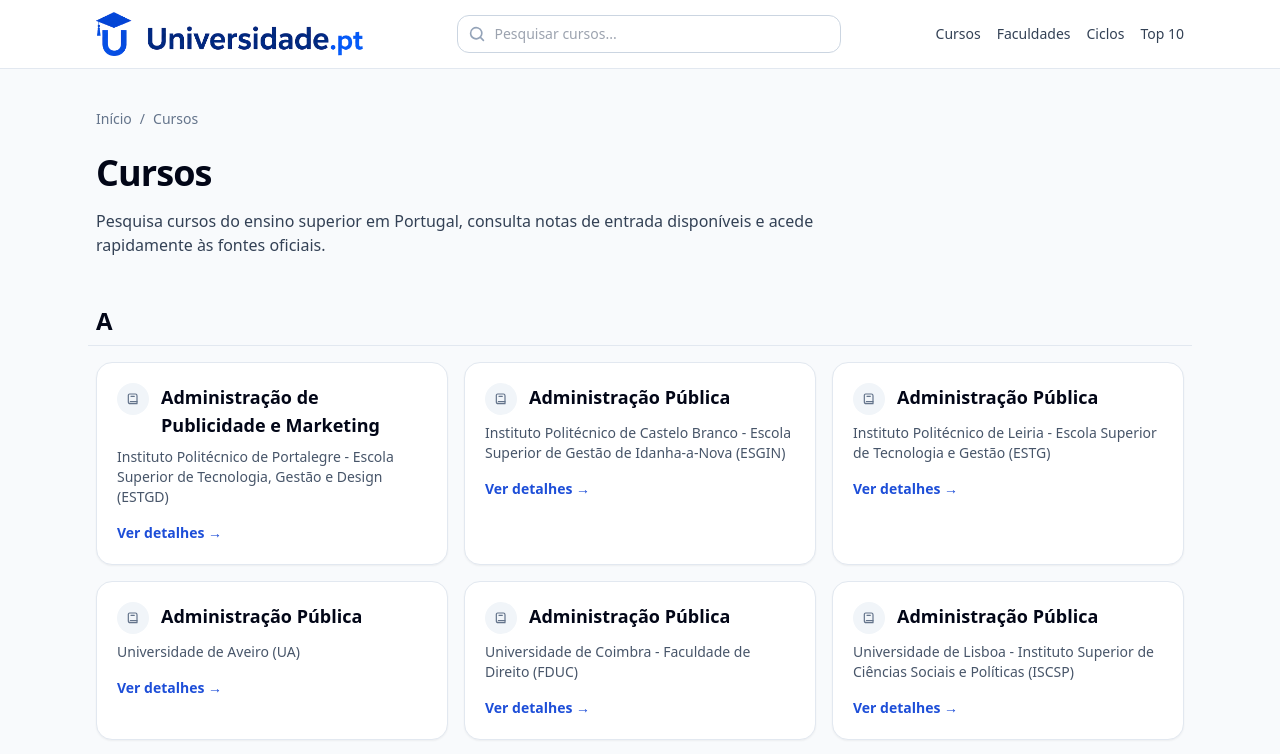
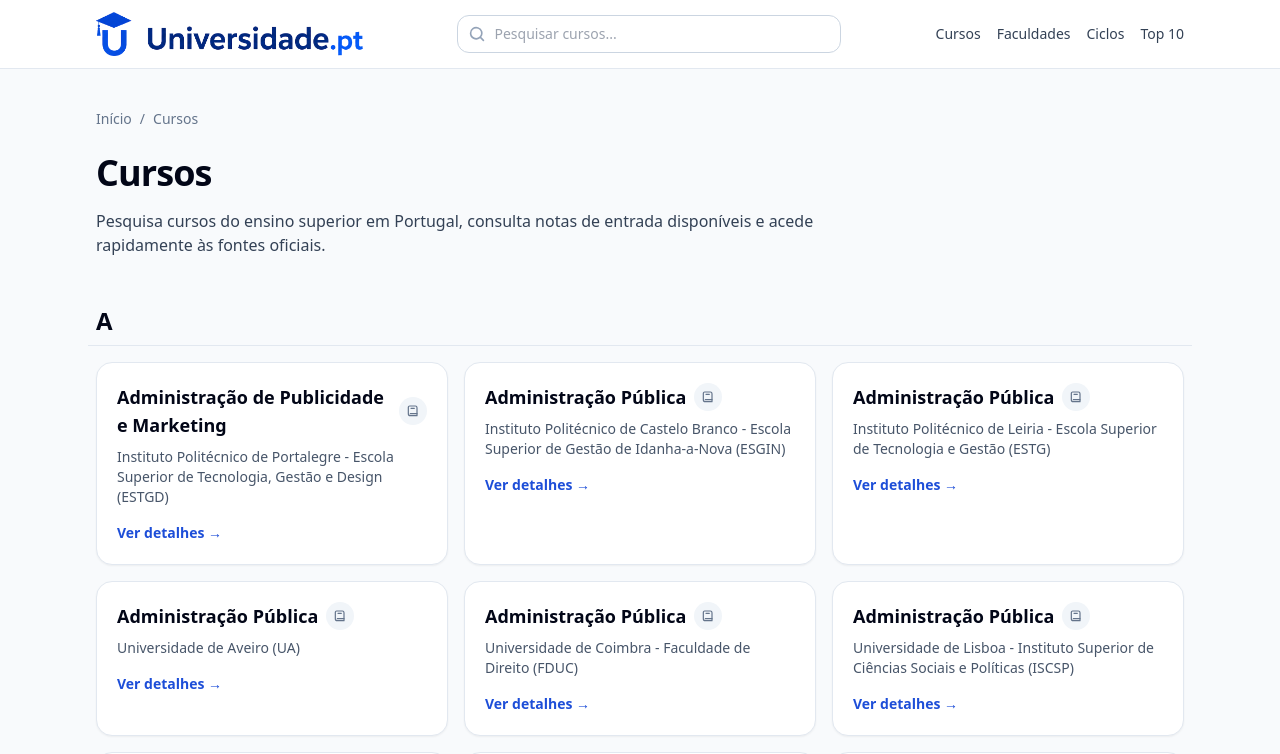
Before and after one commit to tixastronauta/openclaw-workspace, a Next.js app in the folder projects/site-universidade/: page /cursos in a window 1280 px wide. Shown: the top 754 px of the page. Built offline with nearby package versions, Linux system fonts and the light colour scheme.

Commit message:
Move course cycle icon after title

```diff
--- a/projects/site-universidade/components/CourseCard.tsx
+++ b/projects/site-universidade/components/CourseCard.tsx
@@ -16,7 +16,7 @@ function CycleIcon({ cycle }: { cycle?: string }) {
   const label = kind === "licenciatura" ? "Licenciatura" : kind === "mestrado" ? "Mestrado" : "Preparatório";
 
   return (
-    <span className="relative inline-flex h-8 w-8 shrink-0 items-center justify-center rounded-full bg-slate-100 text-slate-500" title={label} aria-label={label}>
+    <span className="relative inline-flex h-7 w-7 shrink-0 items-center justify-center rounded-full bg-slate-100 text-slate-500" title={label} aria-label={label}>
       <svg viewBox="0 0 24 24" fill="none" stroke="currentColor" strokeWidth="1.8" strokeLinecap="round" strokeLinejoin="round" className="h-4 w-4" aria-hidden="true">
         {kind === "licenciatura" && (
           <>
@@ -51,9 +51,11 @@ export function CourseCard({ course }: { course: Course }) {
 
   return (
     <Link href={`/cursos/${course.slug}/`} className="group block rounded-2xl border border-slate-200 bg-white p-5 shadow-sm transition hover:-translate-y-0.5 hover:shadow-md">
-      <h2 className="flex items-start gap-3 text-lg font-semibold text-slate-950">
-        <CycleIcon cycle={course.cycle} />
-        <span className="hover:text-brand-700">{course.courseName}</span>
+      <h2 className="text-lg font-semibold text-slate-950">
+        <span className="inline-flex items-center gap-2 hover:text-brand-700">
+          <span>{course.courseName}</span>
+          <CycleIcon cycle={course.cycle} />
+        </span>
       </h2>
       {institutionLabel && <p className="mt-2 text-sm text-slate-600">{institutionLabel}</p>}
       <span className="mt-4 inline-flex text-sm font-semibold text-brand-700 hover:text-brand-900">
```
